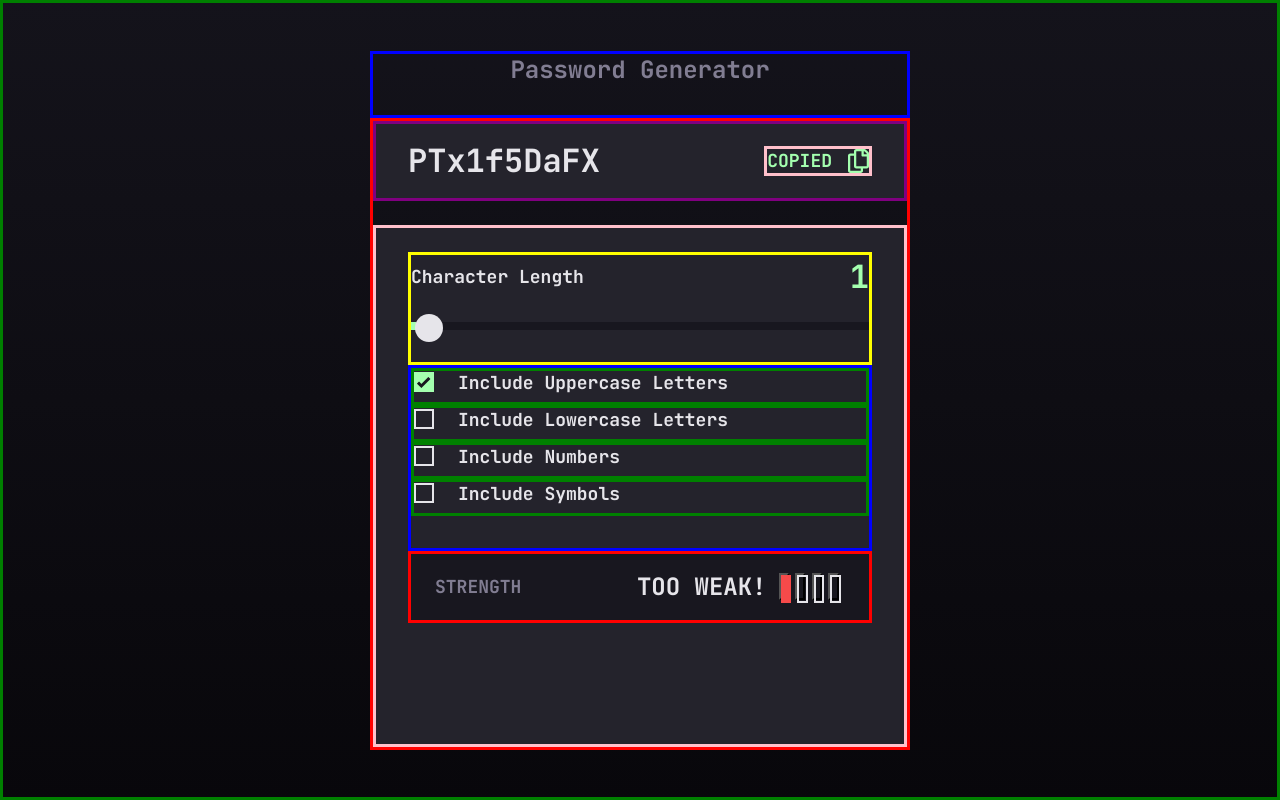
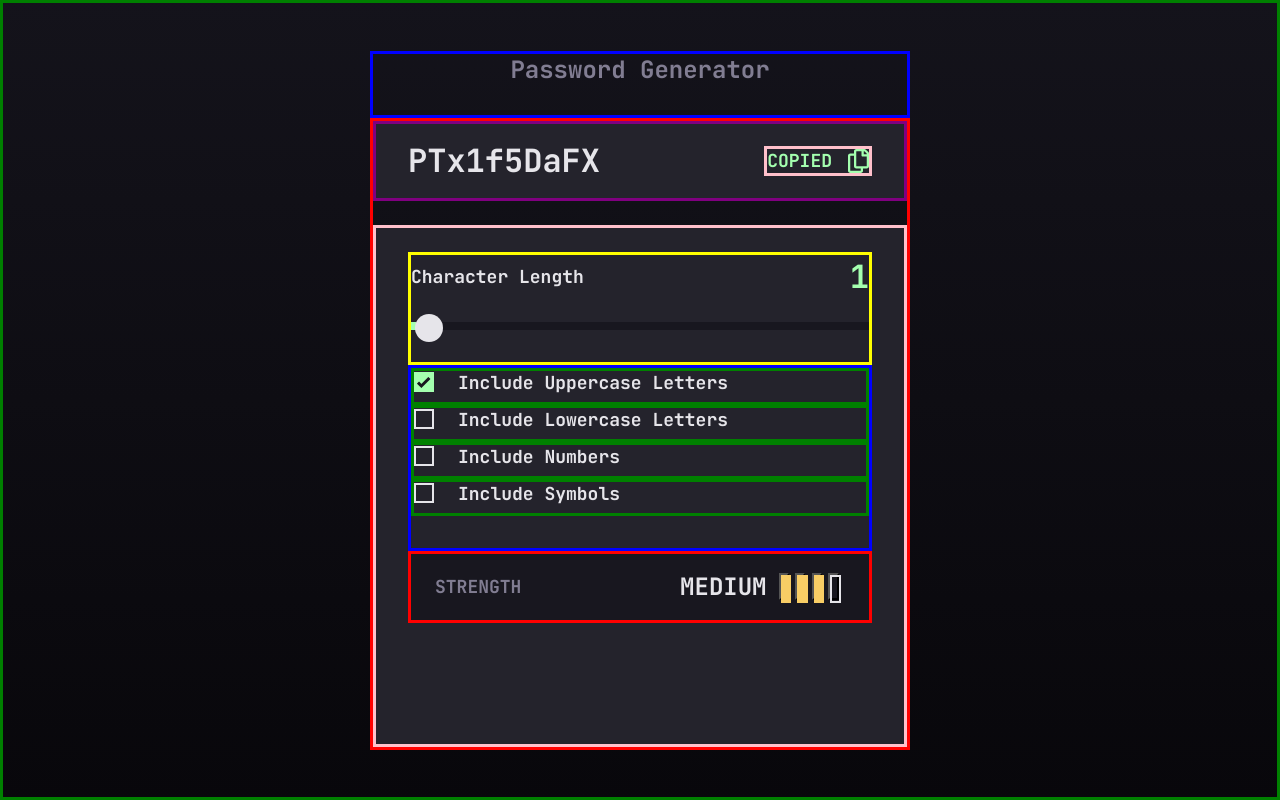
Before and after one commit to brunocs90/password-generator, a React (Vite) app: page / in a window 1280 px wide. Built offline with nearby package versions, Linux system fonts and the light colour scheme.

Commit message:
finished the password strength

```diff
--- a/src/components/PasswordGenerator/PasswordGenerator.tsx
+++ b/src/components/PasswordGenerator/PasswordGenerator.tsx
@@ -1,5 +1,7 @@
+import { useState } from "react";
 import { IOptionsPassword, OptionsPassword } from "../OptionsPassword/OptionsPassword";
-import { PasswordStrength } from "../PasswordStrength/PasswordStrength";
+import { PasswordStrength, StrengthType } from "../PasswordStrength/PasswordStrength";
+
 import { SliderCharacterLength } from "../SliderCharacterLength/SliderCharacterLength";
 import { PasswordGeneratorContainer } from "./styles"
 
@@ -11,12 +13,15 @@ const optionsText: IOptionsPassword[] = [
 ];
 
 export function PasswordGenerator() {
-
+    const [strength, setStrength] = useState<StrengthType>(3);
+    const handleOnClickStrength = (strength: StrengthType) => {
+        setStrength(strength);
+    };
     return (
         <PasswordGeneratorContainer>
             <SliderCharacterLength />
             <OptionsPassword optionsPassword={optionsText} />
-            <PasswordStrength />
+            <PasswordStrength strength={strength} handleOnClickStrength={handleOnClickStrength} />
         </PasswordGeneratorContainer>
     );
 }
--- a/src/components/PasswordStrength/PasswordStrength.tsx
+++ b/src/components/PasswordStrength/PasswordStrength.tsx
@@ -2,7 +2,14 @@ import { useState } from "react";
 import { PasswordStrengthContainer } from "./styles"
 
 export type StrengthType = 0 | 1 | 2 | 3 | 4;
-const availableStrengths: StrengthType[] = [0, 1, 2, 3, 4];
+type StrengthProps = {
+    strength: StrengthType,
+    handleOnClickStrength: (level: StrengthType) => void
+};
+type GaugeProps = {
+    currentLevel: StrengthType;
+    availableLevel: StrengthType
+};
 
 function strengthCharacteristics(strength: StrengthType) {
     switch (strength) {
@@ -17,10 +24,6 @@ function strengthCharacteristics(strength: StrengthType) {
     }
 }
 
-type GaugeProps = {
-    currentLevel: StrengthType;
-    availableLevel: StrengthType;
-};
 function Gauge({ currentLevel, availableLevel }: GaugeProps) {
     const classCss = currentLevel >= availableLevel ? strengthCharacteristics(currentLevel)?.class : undefined;
     return (
@@ -28,24 +31,25 @@ function Gauge({ currentLevel, availableLevel }: GaugeProps) {
     );
 }
 
-export function PasswordStrength() {
-    const strength = 1;
-    const [currentStrength, setCurrentStrength] = useState<StrengthType>(strength);
+const availableStrengths: StrengthType[] = [0, 1, 2, 3, 4];
+
+export function PasswordStrength({ strength, handleOnClickStrength }: StrengthProps) {
+    const [tempStrength, setTempStrength] = useState<StrengthType>(strength);
     return (
         <PasswordStrengthContainer>
             <span className="strength-text">STRENGTH</span>
             <div className="gauge-container">
                 <div className="gauge-text">
-                    {strengthCharacteristics(currentStrength)?.title}
+                    {strengthCharacteristics(tempStrength)?.title}
                 </div>
                 {availableStrengths.map((level) => {
                     if (level > 0)
                         return (
                             <button key={level}
-                                onClick={() => setCurrentStrength(level)}
-                                onMouseEnter={() => setCurrentStrength(level)}
-                                onMouseLeave={() => setCurrentStrength(strength)}>
-                                <Gauge key={level} currentLevel={currentStrength} availableLevel={level} />
+                                onClick={() => handleOnClickStrength(level)}
+                                onMouseEnter={() => setTempStrength(level)}
+                                onMouseLeave={() => setTempStrength(strength)}>
+                                <Gauge key={level} currentLevel={tempStrength} availableLevel={level} />
                             </button>
                         );
                 })}
```
